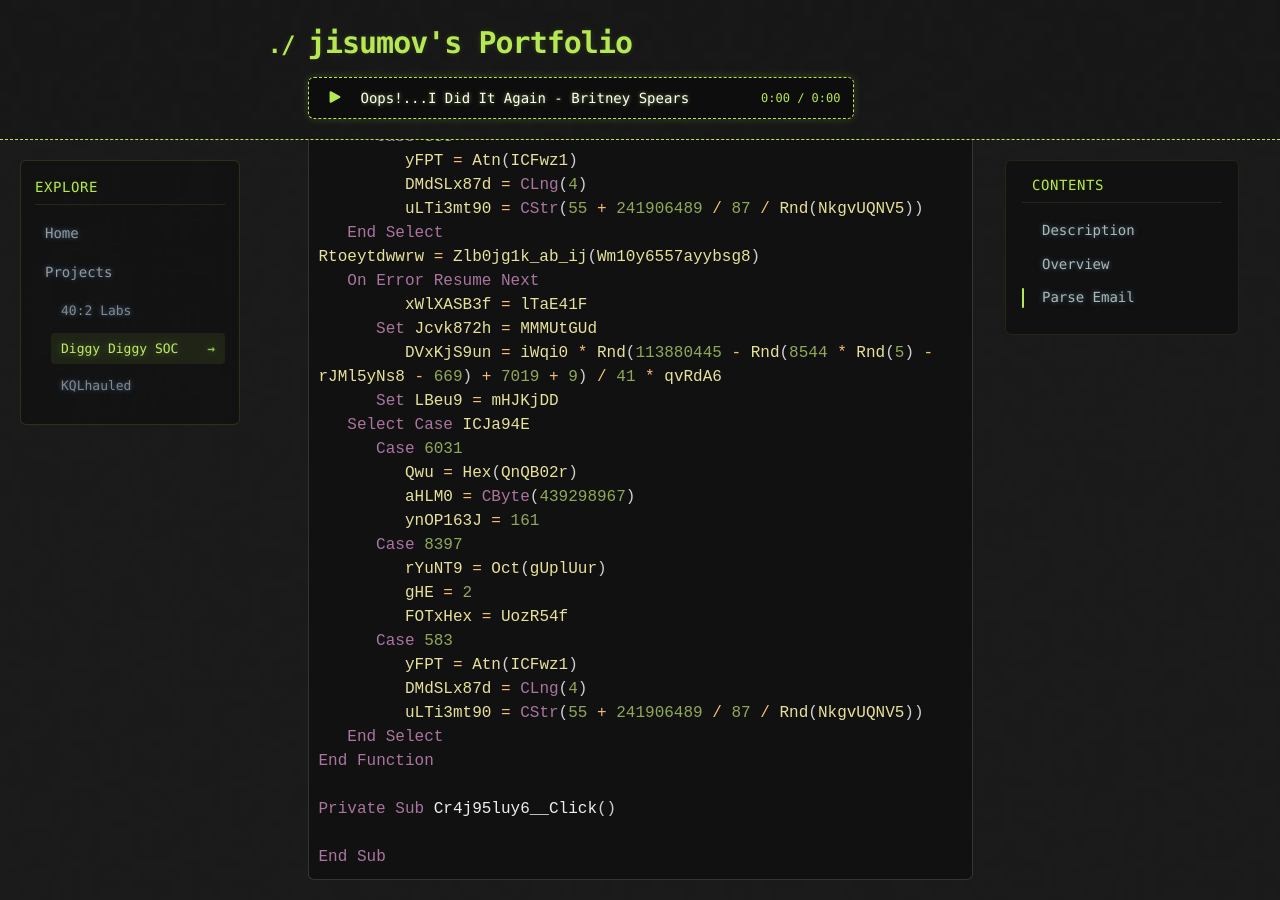
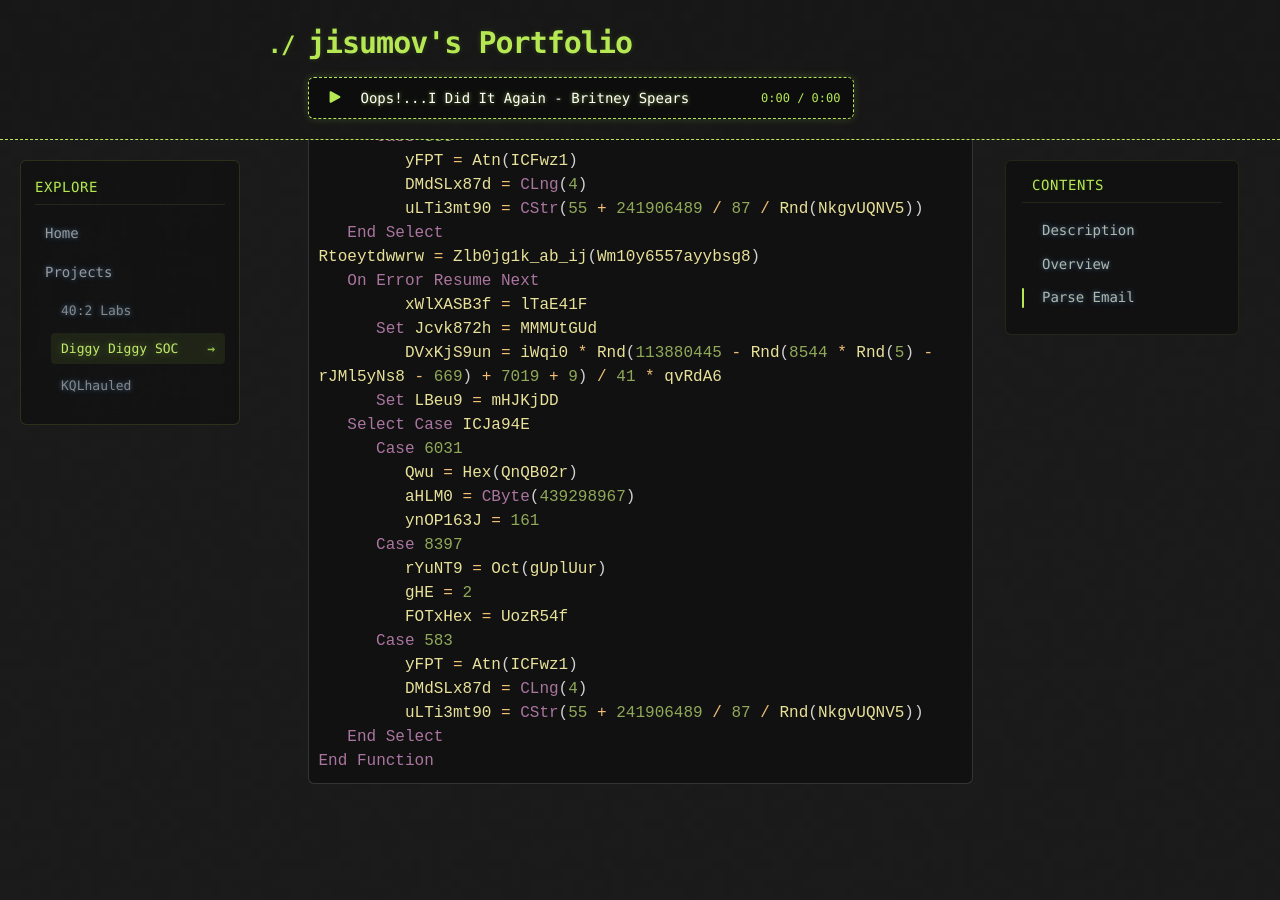
Before and after one commit to jisumov/jisumov.github.io, a Jekyll site: the page built from projects/diggy-diggy-soc/ups-i-fell-for-it-again.md, in a window 1280 px wide and 900 px high, scrolled down 13404 px. Built offline with Jekyll 4.4.1, drawn with Linux system fonts in a browser that asks for light colours; nearby versions of some CDN libraries; our own code applies the rules of GitHub Pages for plain Markdown files; after the commit the page ends 14208 px from its top, so only the background shows below that.

Commit message:
chore: remove VBA function

````diff
--- a/projects/diggy-diggy-soc/ups-i-fell-for-it-again.md
+++ b/projects/diggy-diggy-soc/ups-i-fell-for-it-again.md
@@ -503,8 +503,4 @@ Rtoeytdwwrw = Zlb0jg1k_ab_ij(Wm10y6557ayybsg8)
          uLTi3mt90 = CStr(55 + 241906489 / 87 / Rnd(NkgvUQNV5))
    End Select
 End Function
-
-Private Sub Cr4j95luy6__Click()
-
-End Sub
 ```
````
